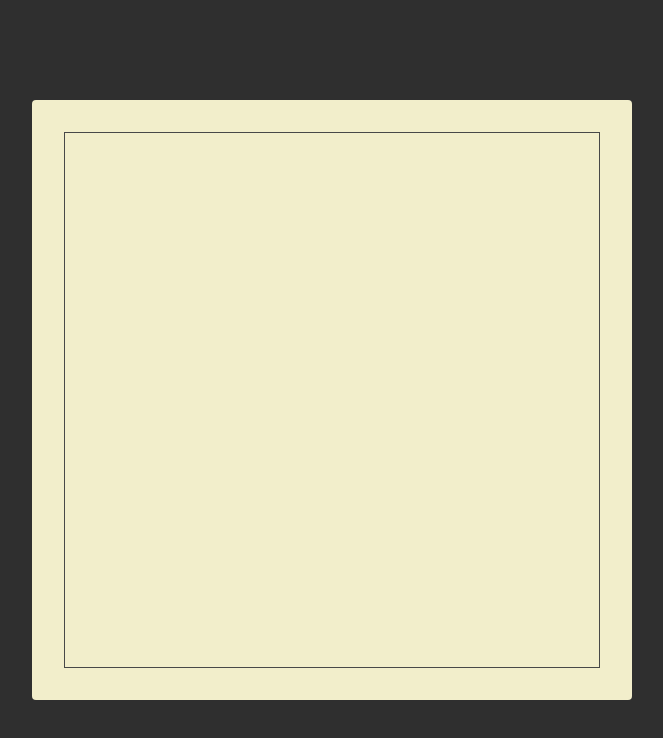
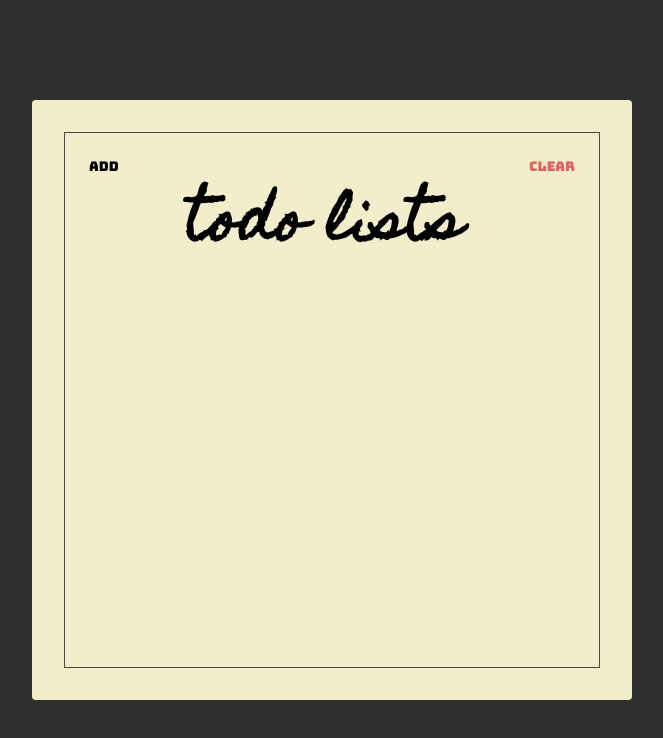
Before and after one commit to adityanofan/html-course, a website: page index.html in a window 1280 px wide. Shown: the whole page, without its empty margins (308-971 px from the left). Drawn offline with Linux system fonts and the light colour scheme; a web font is replaced by a local one.

Commit message:
membuat header section

```diff
--- a/index.html
+++ b/index.html
@@ -12,14 +12,21 @@
       rel="preconnect"
       href="https://fonts.gstatic.com"
     />
+    <link rel="preconnect" href="https://fonts.gstatic.com" />
     <link
-      href="https://fonts.googleapis.com/css2?family=Homemade+Apple&family=Homenaje&display=swap"
+      href="https://fonts.googleapis.com/css2?family=Bungee&family=Homemade+Apple&display=swap"
       rel="stylesheet"
     />
   </head>
   <body>
     <div class="container">
-      <div class="frame"></div>
+      <div class="frame">
+        <div class="header">
+          <button class="header-btn">Add</button>
+          <h1 class="header-title">Todo Lists</h1>
+          <button class="header-btn main-red-color">Clear</button>
+        </div>
+      </div>
     </div>
   </body>
 </html>
--- a/style.css
+++ b/style.css
@@ -1,5 +1,13 @@
 * {
   box-sizing: border-box;
+}
+
+:root {
+  --main-red-color: #e06262;
+}
+
+.main-red-color {
+  color: var(--main-red-color);
 }
 
 html {
@@ -32,4 +40,32 @@ html {
 .frame {
   border: 1px solid #484848;
   height: 100%;
+
+  display: flex;
+  flex-direction: column;
 }
+
+.header {
+  display: flex;
+  align-items: flex-start;
+}
+
+.header-title {
+  flex: 1;
+  text-align: center;
+
+  font-size: 3.4rem;
+  font-family: "homemade apple", sans-serif;
+  text-transform: lowercase;
+}
+
+.header-btn {
+  font-size: 1.8;
+  font-family: "bungee", sans-serif;
+
+  padding: 24px;
+
+  background: unset;
+  border: unset;
+  outline: unset;
+}
```
